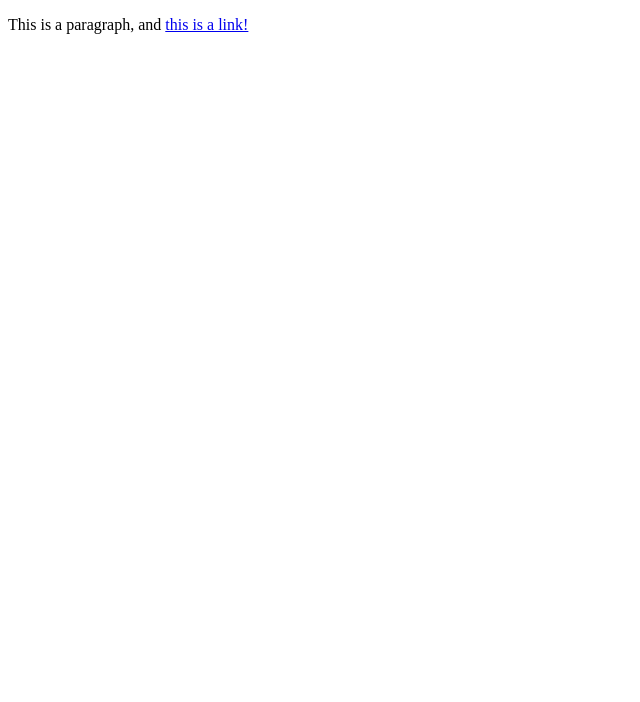
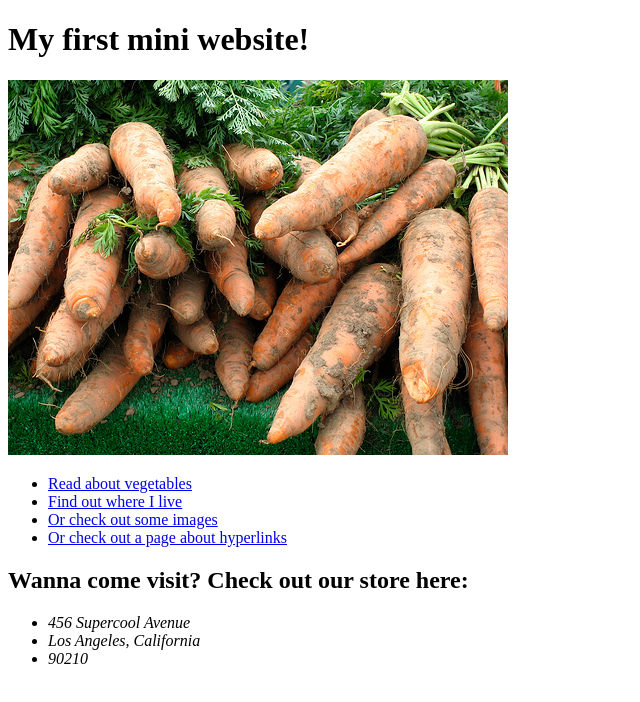
Before and after one commit to smiledt/Udemy-WebsiteBuilding, a plain HTML site: page index.html in a window 1280 px wide. Shown: the whole page, without its empty margins (0-640 px from the left). Drawn offline with Linux system fonts and the light colour scheme.

Commit message:
Finished section 3

```diff
--- a/index.html
+++ b/index.html
@@ -1,10 +1,28 @@
 <!DOCTYPE html>
 <html>
     <head>
-        <title>Hyperlinks!</title>
+        <title>Getting my hands dirty with some HTML!</title>
     </head>
     <body>
-        <p>This is a paragraph, and <a href="vegetables.html">this is a link!</a></p>
+        <h1>My first mini website!</h1>
 
+        <img src="images/carrots.jpg" height="375" width="500" >
+
+        <ul>
+            <li><a href="vegetables.html">Read about vegetables</a></li>
+            <li><a href="address.html">Find out where I live</a></li>
+            <li><a href="images.html">Or check out some images</a></li>
+            <li><a href="links.html">Or check out a page about hyperlinks</a></li>
+        </ul>
+
+        <h2>Wanna come visit? Check out our store here:</h2>
+
+        <address>
+            <ul>
+                <li>456 Supercool Avenue</li>
+                <li>Los Angeles, California</li>
+                <li>90210</li>
+            </ul>
+        </address>
     </body>
 </html>
```
Also changed, not shown: links.html (added, +10 -0 lines).
